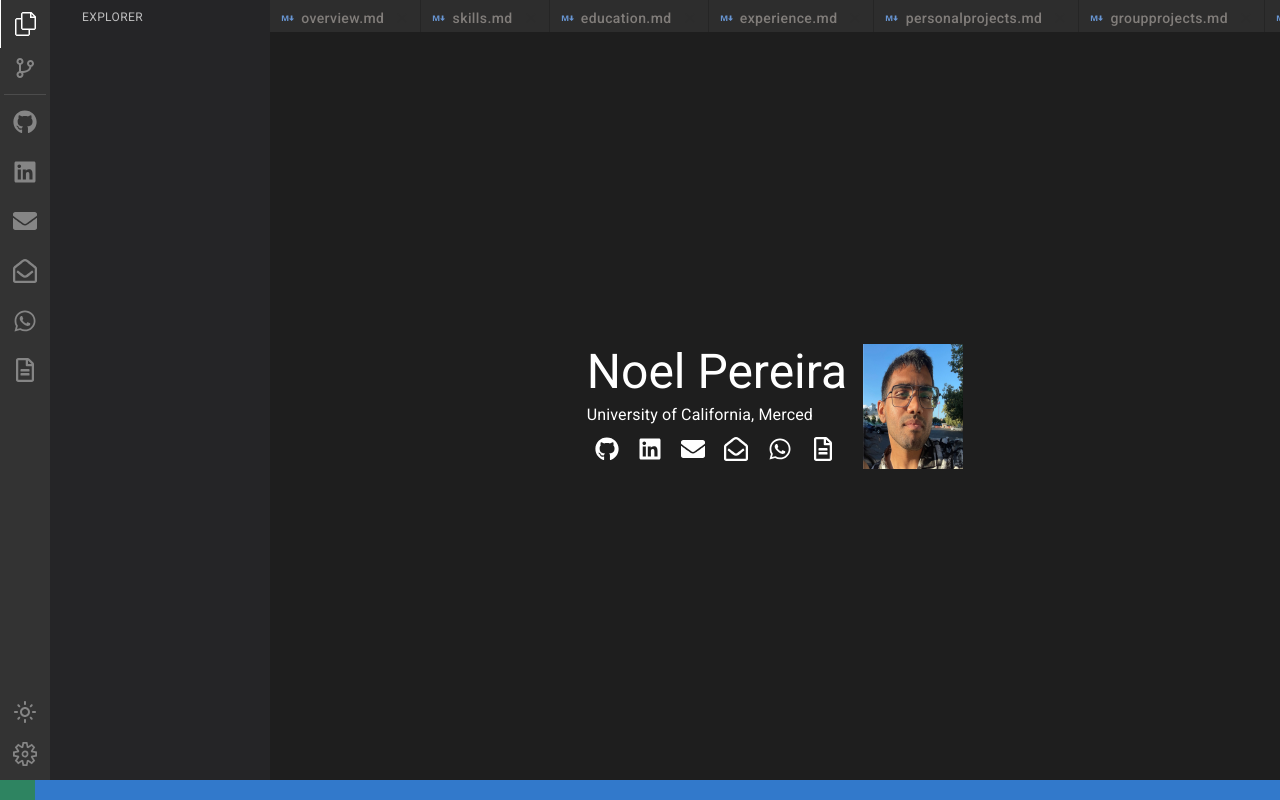
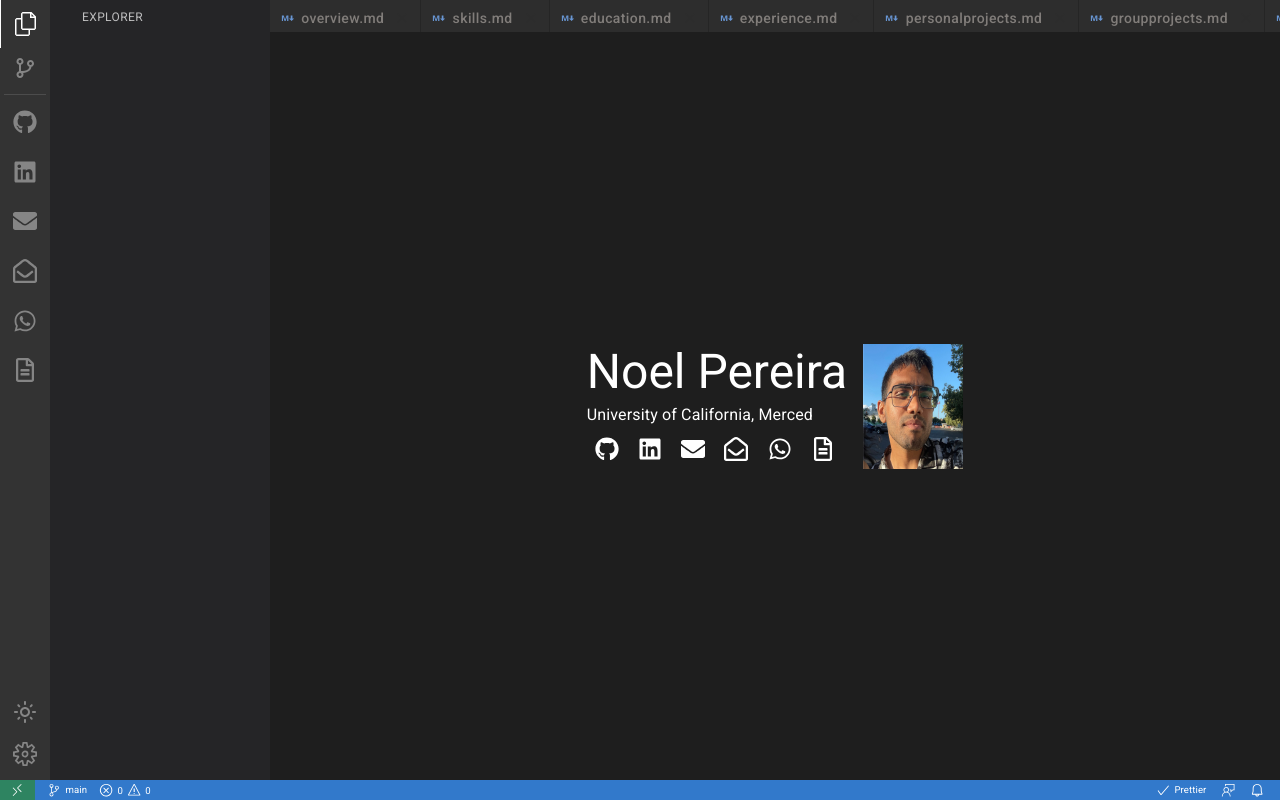
Before and after one commit to noelp2500/NoelVSCodeResumePublicVersion, a React (Create React App) app: page / in a window 1280 px wide. Built offline with nearby package versions, Linux system fonts and the light colour scheme.

Commit message:
bug fix - overview orientation fix

```diff
--- a/src/index.tsx
+++ b/src/index.tsx
@@ -1,11 +1,11 @@
-import React,{useEffect} from "react";
+import React from "react";
 import ReactDOM from "react-dom/client";
 import App from "./app/layout/App";
 import reportWebVitals from "./reportWebVitals";
 // import { BrowserRouter } from 'react-router-dom';
 import { HashRouter } from "react-router-dom";
-import "./Index.css"
-import VSCodeChatbot from "./chatbot/main";
+// import "./Index.css"
+// import VSCodeChatbot from "./chatbot/main";
 
 const root = ReactDOM.createRoot(
   document.getElementById("root") as HTMLElement
@@ -14,7 +14,7 @@ const root = ReactDOM.createRoot(
 root.render(
   <React.StrictMode>
     <HashRouter>
-      <div className="app-container">
+      <div >
         <App />
         {/* <div className="overlay-component">
           <VSCodeChatbot></VSCodeChatbot>
```
